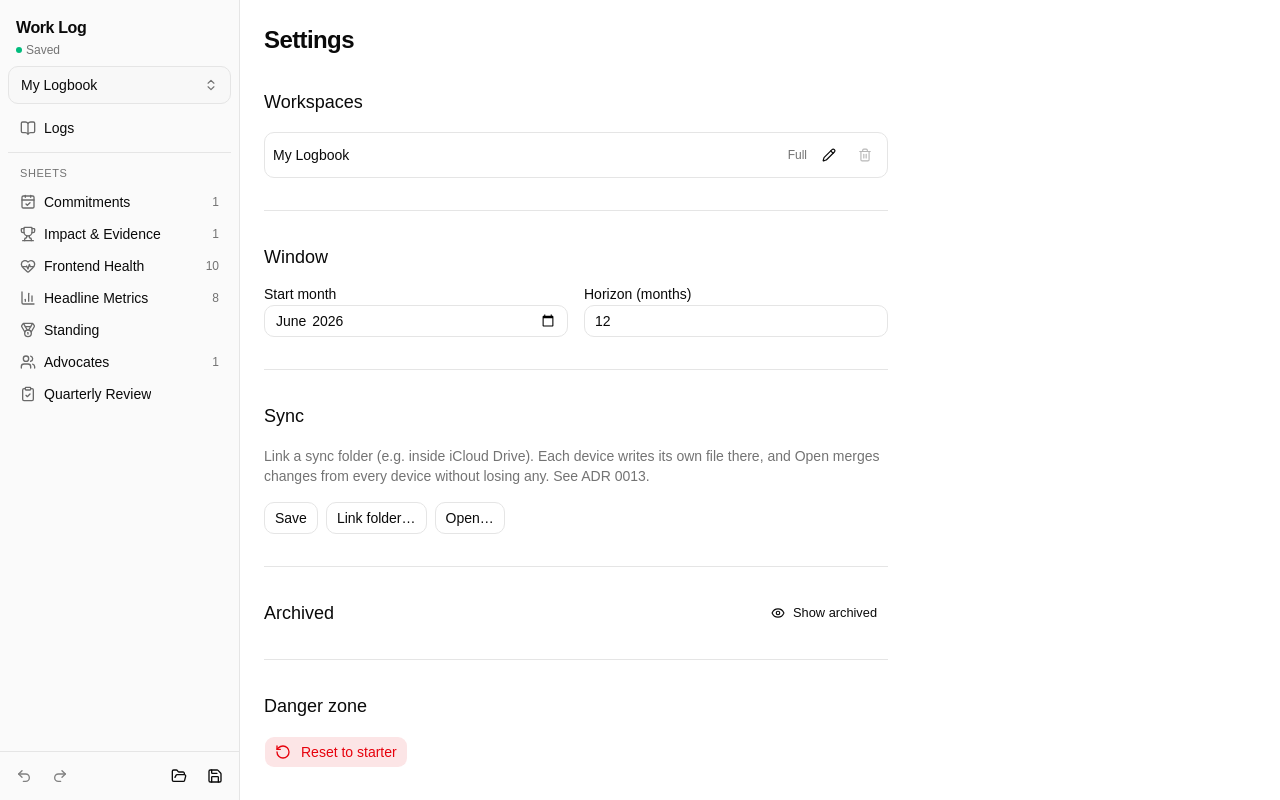
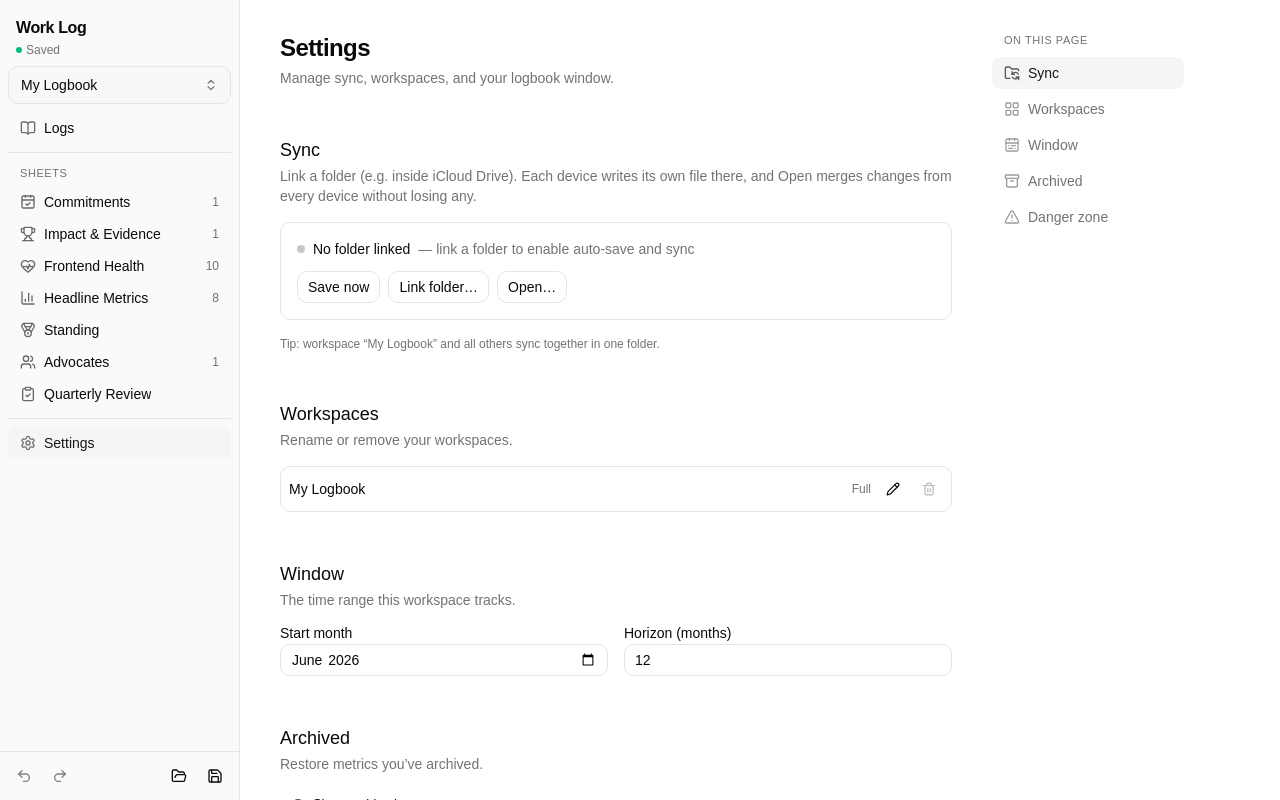
Before and after one commit to thisisabhinay/wlog, a React (Vite) app: page /settings in a window 1280 px wide. Built offline with nearby package versions, Linux system fonts and the light colour scheme.

Commit message:
feat(settings): add sync reconnect/forget controls and reorganize settings page

```diff
--- a/src/components/app-shell.tsx
+++ b/src/components/app-shell.tsx
@@ -1,7 +1,7 @@
 import { Link, useMatchRoute } from '@tanstack/react-router';
 import {
   CalendarCheck, Trophy, HeartPulse, BarChart3, Medal, Users, ClipboardCheck,
-  BookOpen, Save, FolderOpen, Undo2, Redo2,
+  BookOpen, Save, FolderOpen, Undo2, Redo2, Settings,
 } from 'lucide-react';
 import { useDoc, useDocStore } from '#store/use-doc';
 import { usePersistence, useAutoSave } from '#persistence/use-persistence';
@@ -23,7 +23,7 @@ const SHEET_ICONS: Record<string, typeof CalendarCheck> = {
 
 export function AppShell({ children }: { children: ReactNode }) {
   const { workspace, undo, redo, canUndo, canRedo } = useDoc();
-  const { save, open, isDirty, autoSaveReady } = usePersistence();
+  const { save, open, reconnect, isDirty, autoSaveReady, needsReconnect } = usePersistence();
   const saveStatus = useDocStore((s) => s.saveStatus);
   const matchRoute = useMatchRoute();
   const activeSheets = workspace.sheets.filter((s) => !s.archived);
@@ -34,8 +34,12 @@ export function AppShell({ children }: { children: ReactNode }) {
   // the one-time save that turns it on.
   const needsFirstSave = isDirty && !autoSaveReady && saveStatus !== 'saving';
 
-  const indicator =
-    saveStatus === 'saving'
+  // A folder linked in a previous session needs the user to re-grant access
+  // (browsers downgrade the permission to "prompt" across reloads). One click
+  // re-attaches it — no folder re-pick — and pulls in other devices' changes.
+  const indicator = needsReconnect
+    ? { text: 'Reconnect sync', dot: 'bg-amber-500', fg: 'text-amber-600', title: 'Re-grant access to your sync folder to resume saving and pull changes from other devices.' }
+    : saveStatus === 'saving'
       ? { text: 'Saving…', dot: 'bg-amber-500 animate-pulse', fg: 'text-amber-600', title: 'Auto-saving to your file…' }
       : saveStatus === 'error'
         ? { text: 'Save failed', dot: 'bg-red-500', fg: 'text-red-600', title: 'Could not write to the file. Click to retry.' }
@@ -54,9 +58,9 @@ export function AppShell({ children }: { children: ReactNode }) {
           </h1>
           <button
             type="button"
-            onClick={() => { void save(); }}
+            onClick={() => { void (needsReconnect ? reconnect() : save()); }}
             title={indicator.title}
-            className={`inline-flex items-center gap-1 text-xs ${indicator.fg} ${needsFirstSave || saveStatus === 'error' ? 'cursor-pointer hover:underline' : 'cursor-default'}`}
+            className={`inline-flex items-center gap-1 text-xs ${indicator.fg} ${needsReconnect || needsFirstSave || saveStatus === 'error' ? 'cursor-pointer hover:underline' : 'cursor-default'}`}
           >
             <span className={`inline-block h-1.5 w-1.5 rounded-full ${indicator.dot} shrink-0`} />
             {indicator.text}
@@ -92,6 +96,8 @@ export function AppShell({ children }: { children: ReactNode }) {
               />
             );
           })}
+          <Separator className="my-2" />
+          <NavItem to="/settings" label="Settings" icon={Settings} active={!!matchRoute({ to: '/settings' })} />
         </nav>
 
         <div className="border-t border-border p-2">
--- a/src/routes/settings.tsx
+++ b/src/routes/settings.tsx
@@ -1,22 +1,178 @@
-import { useState } from 'react';
-import { RotateCcw, Archive, Eye, Pencil, Trash2, Check, X } from 'lucide-react';
+import { useEffect, useState } from 'react';
+import {
+  RotateCcw, Archive, Eye, Pencil, Trash2, Check, X,
+  FolderSync, LayoutGrid, CalendarRange, AlertTriangle, Unlink, RefreshCw,
+} from 'lucide-react';
 import { useDoc, useDocStore } from '#store/use-doc';
 import { usePersistence } from '#persistence/use-persistence';
 import { commands } from '#domain/commands';
 import { Button } from '#components/ui/button';
 import { Input } from '#components/ui/input';
 import { Label } from '#components/ui/label';
-import { Separator } from '#components/ui/separator';
 import type { MetricId, WorkspaceId } from '#domain/schema';
 
+const SECTIONS = [
+  { id: 'sync', label: 'Sync', icon: FolderSync },
+  { id: 'workspaces', label: 'Workspaces', icon: LayoutGrid },
+  { id: 'window', label: 'Window', icon: CalendarRange },
+  { id: 'archived', label: 'Archived', icon: Archive },
+  { id: 'danger', label: 'Danger zone', icon: AlertTriangle },
+] as const;
+
+const SECTION_IDS = SECTIONS.map((s) => s.id);
+
 export function SettingsPage() {
+  const activeId = useActiveSection(SECTION_IDS);
+
+  return (
+    <div className="flex gap-10 px-6 py-8 lg:px-10">
+      <div className="min-w-0 flex-1 max-w-2xl space-y-12">
+        <header>
+          <h1 className="text-2xl font-semibold tracking-tight">Settings</h1>
+          <p className="mt-1 text-sm text-muted-foreground">
+            Manage sync, workspaces, and your logbook window.
+          </p>
+        </header>
+
+        <SyncSection />
+        <WorkspaceSection />
+        <WindowSection />
+        <ArchivedSection />
+        <DangerSection />
+      </div>
+
+      <SectionNav activeId={activeId} />
+    </div>
+  );
+}
+
+/** Sticky right-side navigation with scrollspy highlighting. */
+function SectionNav({ activeId }: { activeId: string }) {
+  const go = (id: string) => {
+    document.getElementById(id)?.scrollIntoView({ behavior: 'smooth', block: 'start' });
+  };
+  return (
+    <nav className="hidden lg:block w-48 shrink-0">
+      <div className="sticky top-8 space-y-1">
+        <p className="px-3 pb-1 text-[11px] font-medium uppercase tracking-wider text-muted-foreground">
+          On this page
+        </p>
+        {SECTIONS.map((s) => {
+          const Icon = s.icon;
+          const active = activeId === s.id;
+          return (
+            <button
+              key={s.id}
+              type="button"
+              onClick={() => go(s.id)}
+              className={`flex w-full items-center gap-2 rounded-md px-3 py-1.5 text-sm transition-colors ${
+                active
+                  ? 'bg-sidebar-accent text-sidebar-accent-foreground font-medium'
+                  : 'text-muted-foreground hover:bg-sidebar-accent/50 hover:text-foreground'
+              }`}
+            >
+              <Icon className="h-4 w-4 shrink-0 opacity-70" />
+              {s.label}
+            </button>
+          );
+        })}
+      </div>
+    </nav>
+  );
+}
+
+function Section({
+  id, title, description, children,
+}: {
+  id: string; title: string; description?: string; children: React.ReactNode;
+}) {
+  return (
+    <section id={id} className="scroll-mt-8 space-y-4">
+      <div>
+        <h2 className="text-lg font-medium">{title}</h2>
+        {description && <p className="mt-0.5 text-sm text-muted-foreground">{description}</p>}
+      </div>
+      {children}
+    </section>
+  );
+}
+
+function SyncSection() {
+  const doc = useDocStore((s) => s.doc);
+  const { save, saveAs, open, reconnect, forget, isDirty, needsReconnect, hasFolderSync, autoSaveReady } = usePersistence();
+
+  const handleForget = async () => {
+    if (confirm('Forget the linked sync folder?\n\nYour data stays in this browser and the folder’s files are left untouched on disk. You’ll need to link a folder again to resume syncing.')) {
+      await forget();
+    }
+  };
+
+  return (
+    <Section
+      id="sync"
+      title="Sync"
+      description={
+        hasFolderSync
+          ? 'Link a folder (e.g. inside iCloud Drive). Each device writes its own file there, and Open merges changes from every device without losing any.'
+          : 'This browser can’t link a folder — using the download/upload fallback (no cross-device merge).'
+      }
+    >
+      <div className="rounded-lg border border-border p-4 space-y-3">
+        <div className="flex items-center gap-2 text-sm">
+          <span className={`inline-block h-2 w-2 rounded-full ${autoSaveReady ? 'bg-emerald-500' : 'bg-muted-foreground/40'}`} />
+          <span className="font-medium">
+            {autoSaveReady ? 'Folder linked' : 'No folder linked'}
+          </span>
+          <span className="text-muted-foreground">
+            {autoSaveReady
+              ? '— changes save automatically'
+              : '— link a folder to enable auto-save and sync'}
+          </span>
+        </div>
+
+        {needsReconnect && (
+          <div className="flex items-center justify-between rounded-md bg-amber-500/10 px-3 py-2 text-sm text-amber-700 dark:text-amber-400">
+            <span>A previously-linked folder needs you to re-grant access.</span>
+            <Button size="sm" variant="outline" onClick={() => reconnect()}>
+              <RefreshCw className="mr-1 h-3.5 w-3.5" /> Reconnect
+            </Button>
+          </div>
+        )}
+
+        <div className="flex flex-wrap gap-2">
+          <Button variant="outline" onClick={() => save()}>Save now</Button>
+          <Button variant="outline" onClick={() => saveAs()}>
+            {hasFolderSync ? 'Link folder…' : 'Save as…'}
+          </Button>
+          <Button variant="outline" onClick={() => open()}>Open…</Button>
+        </div>
+
+        {isDirty && <p className="text-xs text-amber-600">You have unsaved changes.</p>}
+      </div>
+
+      {hasFolderSync && autoSaveReady && (
+        <div className="flex items-center justify-between rounded-lg border border-border p-4">
+          <div className="text-sm">
+            <p className="font-medium">Forget sync folder</p>
+            <p className="text-muted-foreground">
+              Unlink this device. Data and on-disk files are kept; re-link to resume syncing.
+            </p>
+          </div>
+          <Button variant="outline" className="text-destructive hover:text-destructive" onClick={handleForget}>
+            <Unlink className="mr-1 h-4 w-4" /> Forget
+          </Button>
+        </div>
+      )}
+
+      <p className="text-xs text-muted-foreground">
+        Tip: workspace “{doc.workspaces.find((w) => w.id === doc.activeWorkspaceId)?.name}” and all others sync together in one folder.
+      </p>
+    </Section>
+  );
+}
+
+function WindowSection() {
   const { workspace, run } = useDoc();
-  const resetToStarter = useDocStore((s) => s.resetToStarter);
-  const { save, saveAs, open, isDirty, hasFolderSync } = usePersistence();
-  const [showArchived, setShowArchived] = useState(false);
-
-  const archivedSheets = workspace.sheets.filter((s) => !s.archived);
-  const archivedMetrics = workspace.metrics.filter((m) => m.archived);
 
   const handleStartMonthChange = (val: string) => {
     if (!val) return;
@@ -30,15 +186,7 @@ export function SettingsPage() {
   };
 
   return (
-    <div className="p-6 max-w-2xl space-y-8">
-      <h1 className="text-2xl font-semibold tracking-tight">Settings</h1>
-
-      <WorkspaceSection />
-
-      <Separator />
-
-      <section className="space-y-4">
-        <h2 className="text-lg font-medium">Window</h2>
+    <Section id="window" title="Window" description="The time range this workspace tracks.">
       <div className="grid grid-cols-2 gap-4">
         <div>
           <Label>Start month</Label>
@@ -61,50 +209,30 @@ export function SettingsPage() {
           />
         </div>
       </div>
-      </section>
+    </Section>
+  );
+}
 
-      <Separator />
+function ArchivedSection() {
+  const { workspace, run } = useDoc();
+  const [showArchived, setShowArchived] = useState(false);
+  const archivedMetrics = workspace.metrics.filter((m) => m.archived);
 
-      <section className="space-y-4">
-        <h2 className="text-lg font-medium">Sync</h2>
-        <p className="text-sm text-muted-foreground">
-          {hasFolderSync
-            ? 'Link a sync folder (e.g. inside iCloud Drive). Each device writes its own file there, and Open merges changes from every device without losing any. See ADR 0013.'
-            : 'This browser can’t link a folder — using download/upload fallback (no cross-device merge).'}
-        </p>
-        <div className="flex gap-2">
-          <Button variant="outline" onClick={() => save()}>Save</Button>
-          <Button variant="outline" onClick={() => saveAs()}>
-            {hasFolderSync ? 'Link folder…' : 'Save as…'}
+  return (
+    <Section id="archived" title="Archived" description="Restore metrics you’ve archived.">
+      <Button variant="ghost" size="sm" onClick={() => setShowArchived(!showArchived)}>
+        <Eye className="mr-1 h-4 w-4" />
+        {showArchived ? 'Hide archived' : 'Show archived'}
       </Button>
-          <Button variant="outline" onClick={() => open()}>Open…</Button>
-        </div>
-        {isDirty && <p className="text-xs text-amber-600">You have unsaved changes.</p>}
-      </section>
-
-      <Separator />
-
-      <section className="space-y-4">
-        <div className="flex items-center justify-between">
-          <h2 className="text-lg font-medium">Archived</h2>
-          <Button
-            variant="ghost"
-            size="sm"
-            onClick={() => setShowArchived(!showArchived)}
-          >
-            <Eye className="h-4 w-4 mr-1" />
-            {showArchived ? 'Hide' : 'Show archived'}
-          </Button>
-        </div>
       {showArchived && (
         <div className="space-y-2">
-            {archivedSheets.length === 0 && archivedMetrics.length === 0 && (
+          {archivedMetrics.length === 0 && (
             <p className="text-sm text-muted-foreground">Nothing archived.</p>
           )}
           {archivedMetrics.map((m) => (
             <div key={m.id} className="flex items-center justify-between rounded border border-border p-2">
               <span className="text-sm">
-                  <Archive className="h-3.5 w-3.5 inline mr-1.5 text-muted-foreground" />
+                <Archive className="mr-1.5 inline h-3.5 w-3.5 text-muted-foreground" />
                 {m.label} (metric)
               </span>
               <Button size="sm" variant="ghost" onClick={() => run(commands.restoreMetric(m.id as MetricId))}>
@@ -114,21 +242,31 @@ export function SettingsPage() {
           ))}
         </div>
       )}
-      </section>
+    </Section>
+  );
+}
 
-      <Separator />
-
-      <section className="space-y-4">
-        <h2 className="text-lg font-medium">Danger zone</h2>
-        <Button variant="destructive" onClick={() => {
+function DangerSection() {
+  const resetToStarter = useDocStore((s) => s.resetToStarter);
+  return (
+    <Section id="danger" title="Danger zone">
+      <div className="flex items-center justify-between rounded-lg border border-destructive/30 p-4">
+        <div className="text-sm">
+          <p className="font-medium">Reset to starter</p>
+          <p className="text-muted-foreground">Replace all data with the starter template.</p>
+        </div>
+        <Button
+          variant="destructive"
+          onClick={() => {
             if (confirm('Reset all data to the starter template? This cannot be undone.')) {
               resetToStarter();
             }
-        }}>
-          <RotateCcw className="h-4 w-4 mr-1" /> Reset to starter
+          }}
+        >
+          <RotateCcw className="mr-1 h-4 w-4" /> Reset
         </Button>
-      </section>
       </div>
+    </Section>
   );
 }
 
@@ -158,8 +296,7 @@ function WorkspaceSection() {
   };
 
   return (
-    <section className="space-y-4">
-      <h2 className="text-lg font-medium">Workspaces</h2>
+    <Section id="workspaces" title="Workspaces" description="Rename or remove your workspaces.">
       <div className="space-y-2">
         {workspaces.map((ws) => (
           <div key={ws.id} className="flex items-center gap-2 rounded border border-border p-2">
@@ -205,6 +342,31 @@ function WorkspaceSection() {
           </div>
         ))}
       </div>
-    </section>
+    </Section>
   );
 }
+
+/** Tracks which section is in view for the right-side nav. */
+function useActiveSection(ids: readonly string[]): string {
+  const [activeId, setActiveId] = useState<string>(ids[0] ?? '');
+
+  useEffect(() => {
+    const observer = new IntersectionObserver(
+      (entries) => {
+        const visible = entries
+          .filter((e) => e.isIntersecting)
+          .sort((a, b) => a.boundingClientRect.top - b.boundingClientRect.top);
+        if (visible[0]) setActiveId(visible[0].target.id);
+      },
+      // Trigger when a section's top reaches the upper third of the viewport.
+      { rootMargin: '0px 0px -65% 0px', threshold: 0 }
+    );
+    for (const id of ids) {
+      const el = document.getElementById(id);
+      if (el) observer.observe(el);
+    }
+    return () => observer.disconnect();
+  }, [ids]);
+
+  return activeId;
+}
```
Lines whose indentation alone changed are shown as unchanged.
